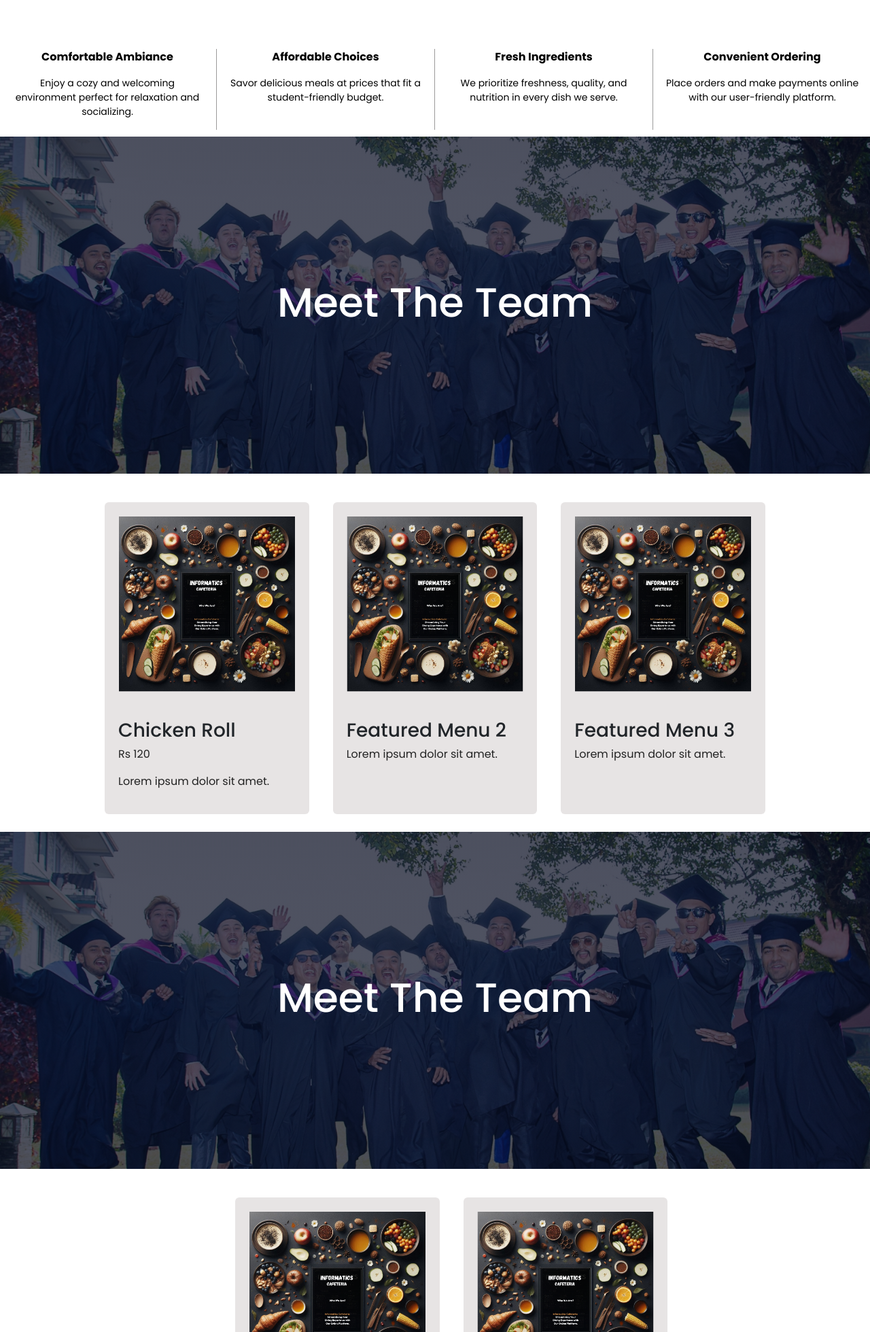
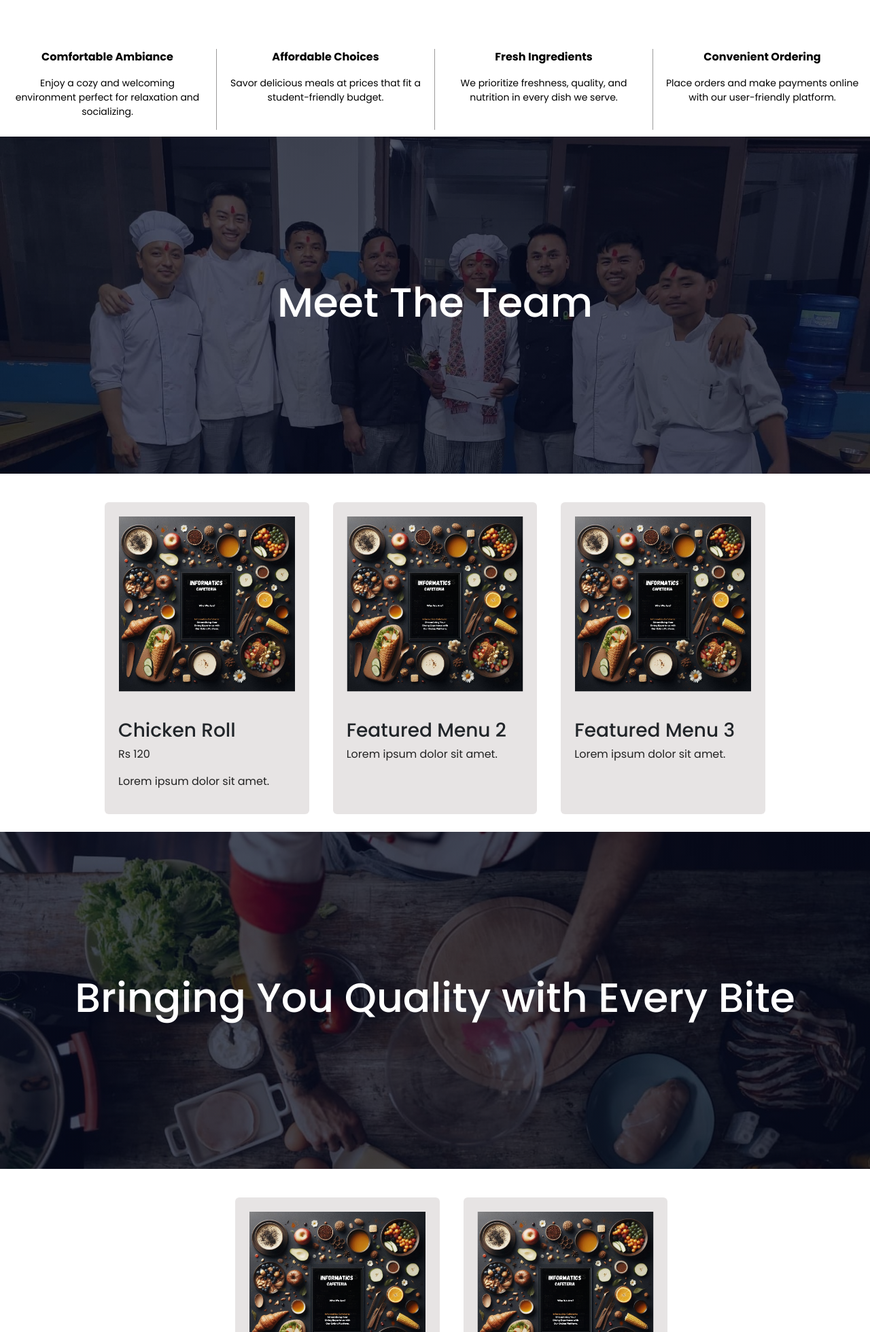
Before and after one commit to BiwashGurung/InformaticsCafeteria-FYP, a Django app: page /aboutus/ in a window 1280 px wide; the page is wider, and only the part inside the window is pictured. Shown: the part 1554-3514 px from the top of that part at 68% size. Run offline with Django 5.2, Linux system fonts and the light colour scheme; some libraries are stand-ins or nearby versions.

Commit message:
FEAT: enhance hover effects for hour container and steps component, update hero section title and background image

```diff
--- a/static/cafeteria_css/aboutus.css
+++ b/static/cafeteria_css/aboutus.css
@@ -103,7 +103,16 @@
 .hero-section {
   height: calc(70vh - 64px);
   width: 100%;
-  background-image: linear-gradient(rgba(4, 9, 30, 0.7), rgba(4, 9, 30, 0.7)), url(../Images/Abstract1.webp);
+  background-image: linear-gradient(rgba(4, 9, 30, 0.7), rgba(4, 9, 30, 0.7)), url(../Images/chef_group.jpg);
+  background-position: center;
+  background-size: cover;
+  position: relative;
+  background-attachment: fixed;
+}
+.hero-section-1 {
+  height: calc(70vh - 64px);
+  width: 100%;
+  background-image: linear-gradient(rgba(4, 9, 30, 0.7), rgba(4, 9, 30, 0.7)), url(../Images/chef_cooking_food.jpg);
   background-position: center;
   background-size: cover;
   position: relative;
--- a/static/cafeteria_css/contactus.css
+++ b/static/cafeteria_css/contactus.css
@@ -44,6 +44,7 @@
     text-align: center;
 }
 .hour-container:hover {
+    background-color: #ffffff;
     transform: scale(1.05);
 }
 
--- a/static/cafeteria_css/styles.css
+++ b/static/cafeteria_css/styles.css
@@ -526,7 +526,7 @@ box-shadow: 0px 0px 10px rgba(0, 0, 0, 0.111);
 .steps:hover {
     cursor: pointer;
     /* opacity: 0.6; */
-    background-color: #fff;
+    background-color: #ffffff;
     transform: scale(1.05);
 
 }
--- a/templates/cafeteria/aboutus.html
+++ b/templates/cafeteria/aboutus.html
@@ -117,9 +117,9 @@
     </div>
   </section>
 
-  <section class="hero-section">
+  <section class="hero-section-1">
     <div class="text-box">
-      <h1>Meet The Team</h1>
+      <h1>Bringing You Quality with Every Bite </h1>
     </div>
   </section>
 
```
Also changed, not shown: static/Images/chef_cooking_food.jpg (added), static/Images/chef_group.jpg (added).
